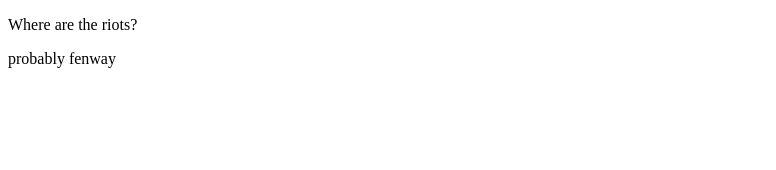
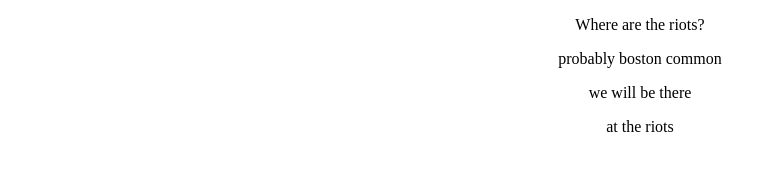
Before and after one commit to joeltg/where-are-the-riots, a plain HTML site: page index.html in a window 1280 px wide. Shown: the whole page, without its empty margins (0-776 px from the left). Drawn offline with Linux system fonts and the light colour scheme.

Commit message:
Update index.html

```diff
--- a/index.html
+++ b/index.html
@@ -5,8 +5,15 @@
     <title>where are the riots?</title>
     <meta name="viewport" content="width=device-width, initial-scale=1">
   </head>
+  <style>
+    body {
+      text-align: center;
+    }
+  </style>
   <body>
     <p>Where are the riots?</p>
-    <p>probably fenway</p>
+    <p>probably boston common</p>
+    <p>we will be there</p>
+    <p>at the riots<p>
   </body>
 </html>
```
